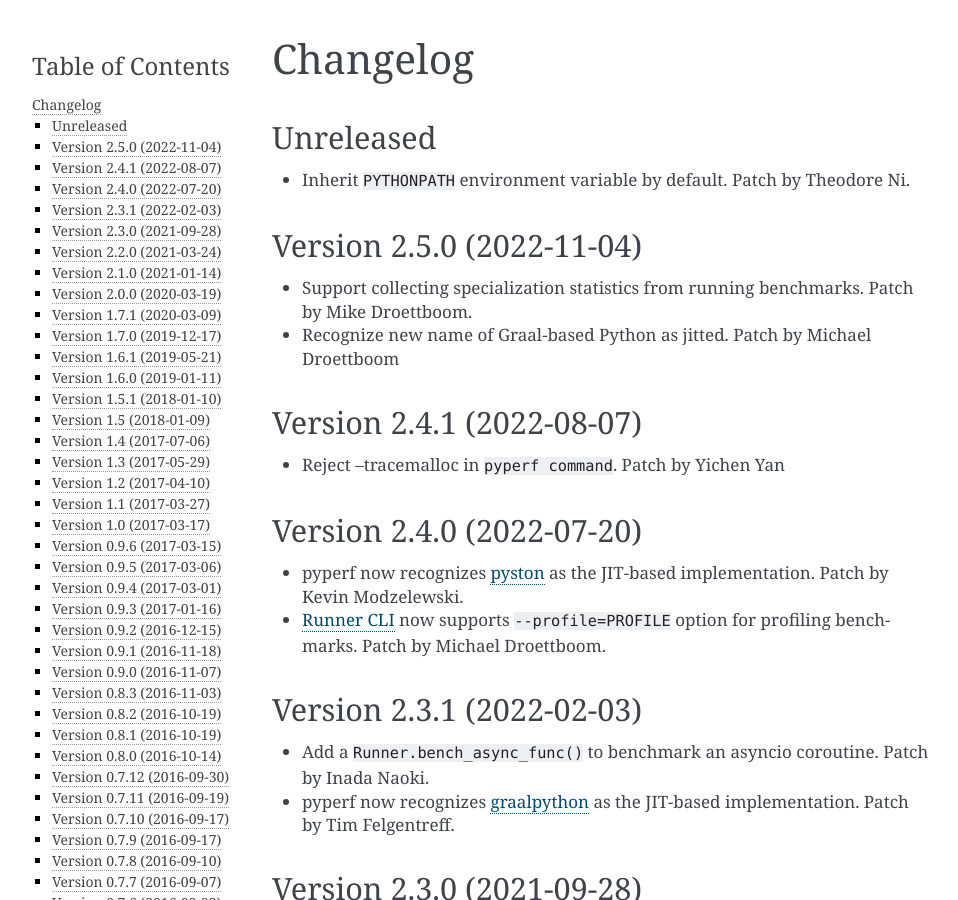
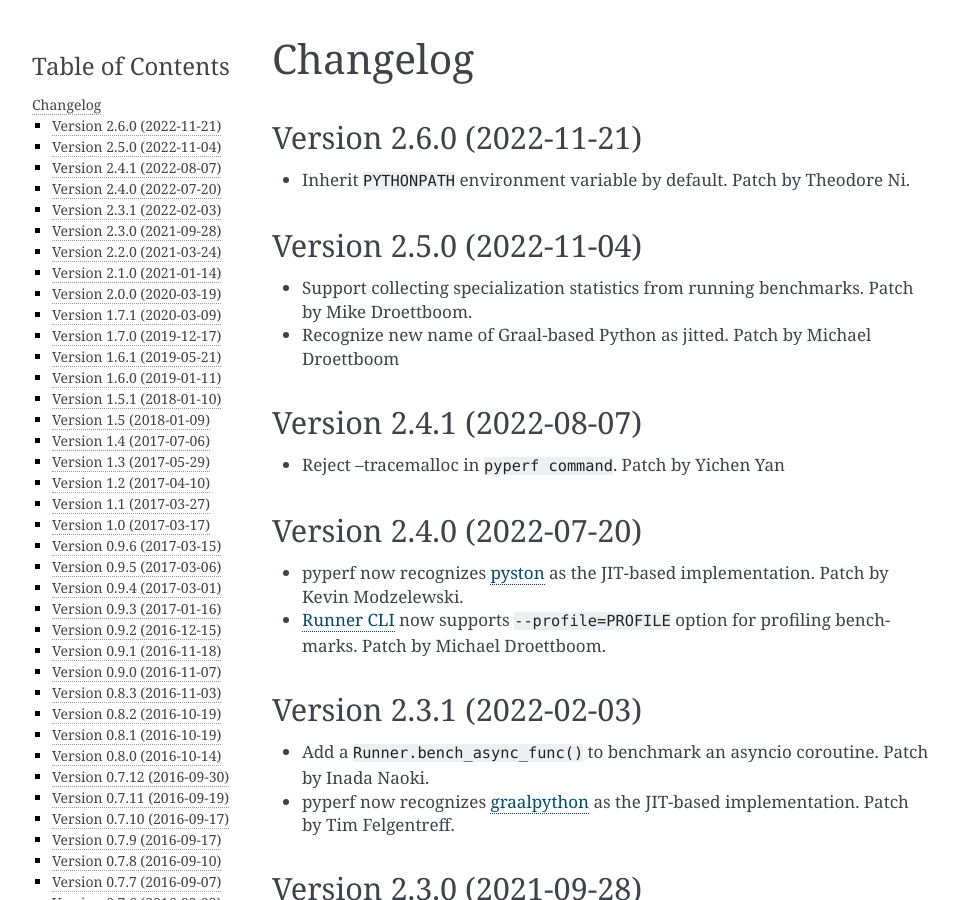
Before and after one commit to psf/pyperf, a Sphinx documentation site: the page built from doc/changelog.rst, in a window 1280 px wide and 900 px high. Shown: the whole window, without its empty margins (148-1106 px from the left). Built offline with Sphinx 7.4.7, drawn with Linux system fonts in a browser that asks for light colours.

Commit message:
Prepare release 2.6.0

```diff
--- a/doc/changelog.rst
+++ b/doc/changelog.rst
@@ -1,7 +1,7 @@
 Changelog
 =========
 
-Unreleased
+Version 2.6.0 (2022-11-21)
 -------------
 
 * Inherit ``PYTHONPATH`` environment variable by default.
--- a/doc/conf.py
+++ b/doc/conf.py
@@ -55,7 +55,7 @@ author = u'Victor Stinner'
 # built documents.
 #
 # The short X.Y version.
-version = release = '2.5.0'
+version = release = '2.6.0'
 
 # The language for content autogenerated by Sphinx. Refer to documentation
 # for a list of supported languages.
--- a/pyperf/__init__.py
+++ b/pyperf/__init__.py
@@ -1,6 +1,6 @@
 from time import perf_counter
 
-VERSION = (2, 5, 0)
+VERSION = (2, 6, 0)
 __version__ = '.'.join(map(str, VERSION))
 
 # Export pyperf.perf_counter for backward compatibility with pyperf 1.7
--- a/setup.py
+++ b/setup.py
@@ -24,7 +24,7 @@
 #  - git commit -a -m "post-release"
 #  - git push or send the PR to the repository
 
-VERSION = '2.5.0'
+VERSION = '2.6.0'
 
 DESCRIPTION = 'Python module to run and analyze benchmarks'
 CLASSIFIERS = [
```
